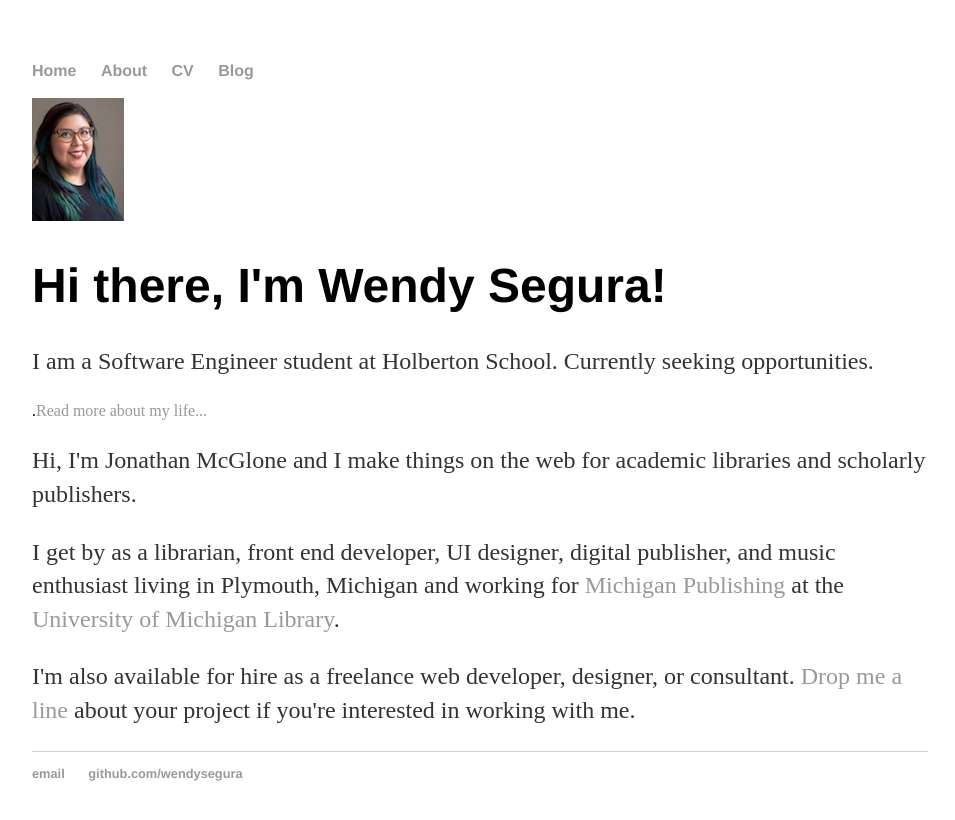
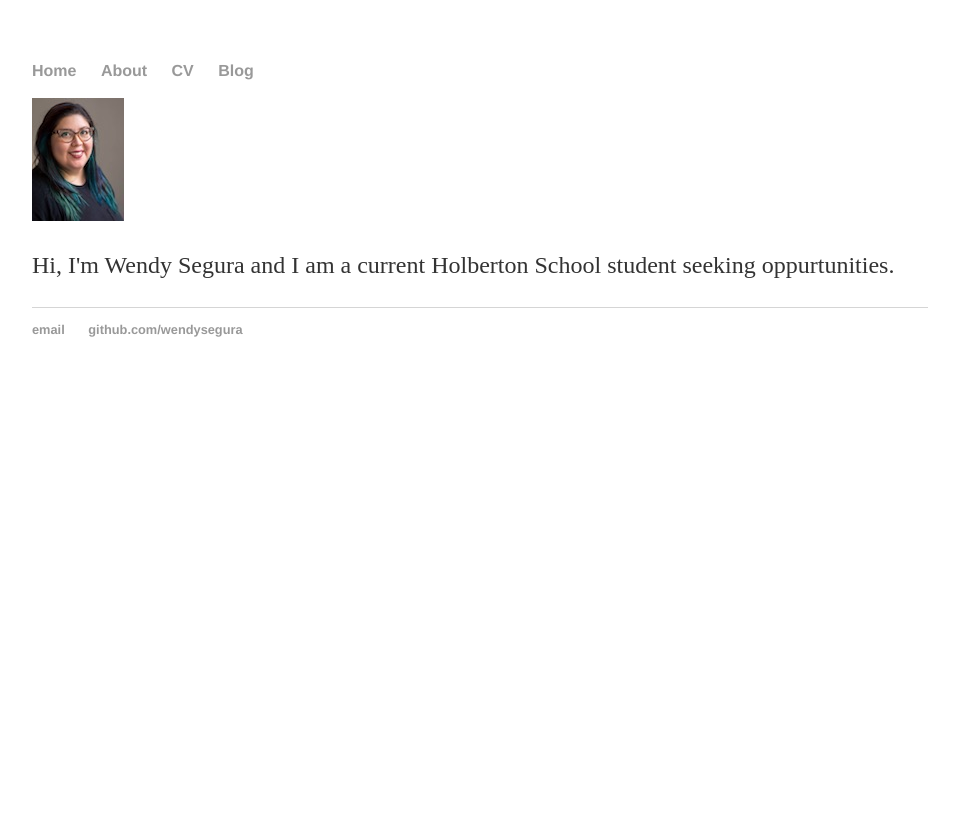
Before and after one commit to feliciahsieh/wendysegura.github.io, a Jekyll site: the page built from index.html, in a window 1280 px wide. Shown: the top 820 px of the page, without its empty margins (160-1115 px from the left). Built offline with Jekyll 4.4.1, drawn with Linux system fonts in a browser that asks for light colours.

Commit message:
Update index.html

```diff
--- a/index.html
+++ b/index.html
@@ -8,13 +8,7 @@ title: Wendy Segura
 	</div>
 	<div itemscope itemtype="http://data-vocabulary.org/Person" class="col-sm-8">
 	<div class="blurb">
-		<h1>Hi there, I'm Wendy Segura!</h1>
-			<p class="lead">I am a Software Engineer student at Holberton School. </span>Currently seeking opportunities.</p>.<a href="/about">Read more about my life...</a></p>
-		</div>
-	<p class="lead">Hi, I'm <span itemprop="name">Jonathan McGlone</span> and I make things on the web for academic libraries and scholarly publishers.</p>
-	<p>I get by as a <span itemprop="title">librarian</span>, <span itemprop="title">front end developer</span>, <span itemprop="title">UI designer</span>, <span itemprop="title">digital publisher</span>, and music enthusiast living in <span itemprop="address" itemscope
-    itemtype="http://data-vocabulary.org/Address"> <span itemprop="locality">Plymouth</span>, <span itemprop="region">Michigan</span></span> and working for <a href="http://www.publishing.umich.edu">Michigan Publishing</a> at <span itemprop="affiliation">the <a href="http://www.lib.umich.edu">University of Michigan Library</a></span>.</p>
 
-	<p>I'm also available for hire as a <span itemprop="title">freelance web developer, designer, or consultant</span>. <a href="contact">Drop me a line</a> about your project if you're interested in working with me.</p>
+	<p class="lead">Hi, I'm <span itemprop="name">Wendy Segura</span> and I am a current Holberton School student seeking oppurtunities.</p>
 	</div>
 </div>
```
